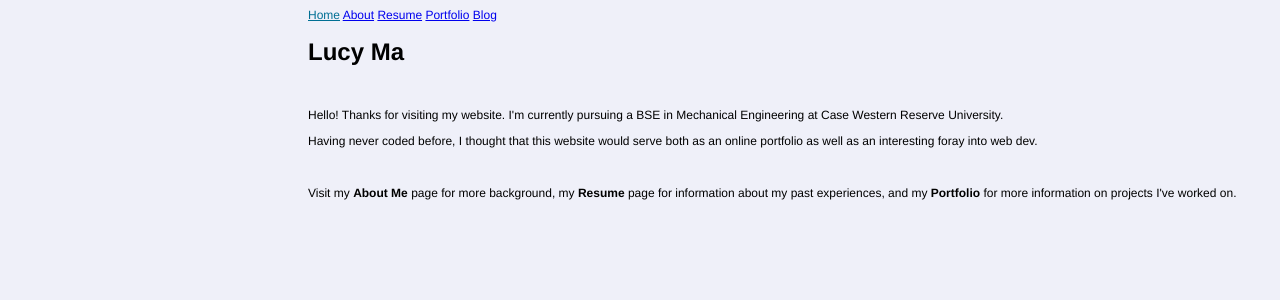
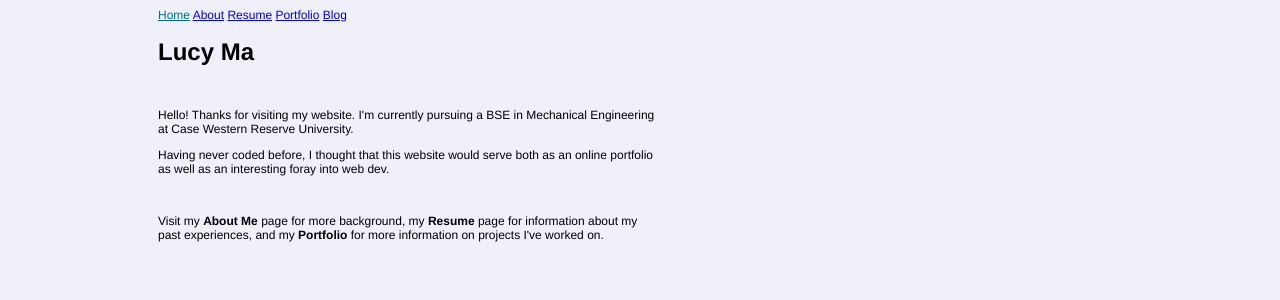
Before and after one commit to lucyttma/lucyttma.github.io, a Jekyll site: the page built from index.html, in a window 1280 px wide. Shown: the top 300 px of the page. Built offline with Jekyll 4.4.1, drawn with Linux system fonts in a browser that asks for light colours.

Commit message:
Update main.scss

```diff
--- a/_sass/main.scss
+++ b/_sass/main.scss
@@ -7,5 +7,7 @@ body {
   font-family: 'Gibson', 'Helvetica', 'sans-serif';
   font-size: 12px;
   position:absolute;
-  left:300px;
+  left:150px;
+  display: block;
+  width: 500px;
 }
```
